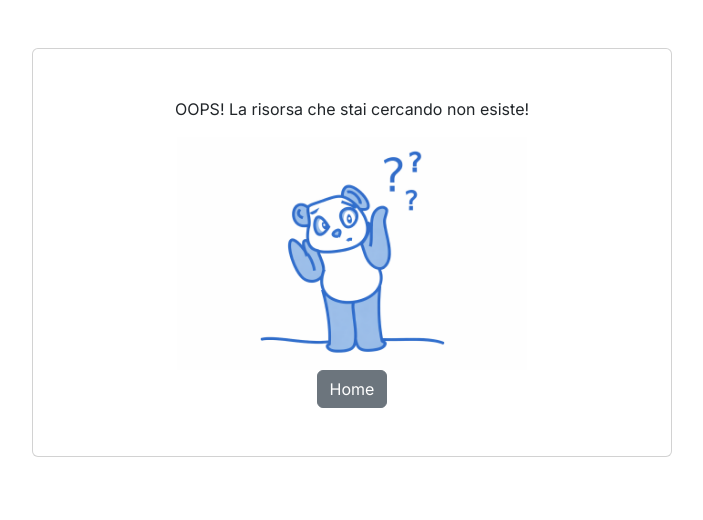
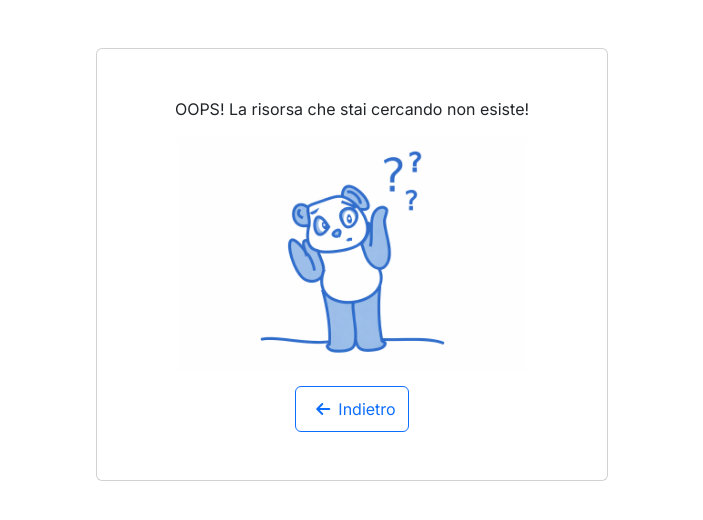
Before and after one commit to MarcoGiaccone/sito-emma, an Angular app in the folder frontend/: page /reserved/not-found in a window 1280 px wide. Shown: the top 520 px of the page, without its empty margins (288-991 px from the left). Built offline with nearby package versions, Linux system fonts and the light colour scheme; no server answers; sample sign-in values are in the browser's storage.

Commit message:
corretto bug nel routing

```diff
--- a/frontend/src/app/components/not-found/not-found.html
+++ b/frontend/src/app/components/not-found/not-found.html
@@ -1,10 +1,10 @@
 <div class="container">
     <div class="d-flex justify-content-center mt-5">
-        <div style="width: 50vw;" class="d-flex flex-column align-items-center card p-5">
+        <div style="width: 40vw;" class="d-flex flex-column align-items-center card p-5">
             <p>OOPS! La risorsa che stai cercando non esiste!</p>
             <img src="/404-bear.png" alt="confused cartoon bear" style="width: 350px;">
-            <div class="d-flex justify-content-center">
-                <button class="btn btn-secondary" (click)="navigate()">{{ buttonText ? buttonText : 'Home' }}</button>
+            <div class="d-flex justify-content-center mt-3">
+                <button class="btn btn-outline-primary" (click)="navigate()"><i class="fas fa-arrow-left m-2"></i>{{ 'Indietro' }}</button>
             </div>
         </div>
     </div>
--- a/frontend/src/app/components/reserved-photos/reserved-photos.ts
+++ b/frontend/src/app/components/reserved-photos/reserved-photos.ts
@@ -34,6 +34,7 @@ export class ReservedPhotos implements OnInit{
 
   ngOnInit(): void {
     this.projectId = this.getProjectIdFromUrl();
+    this.getProject(this.projectId);
     this.getProjectPhotos(this.projectId);
   }
 
@@ -46,13 +47,23 @@ export class ReservedPhotos implements OnInit{
     return projectId
   }
 
+  async getProject(projectId: number): Promise<void> {
+    try {
+      const response = await this.supabase.getProjectById(projectId);
+      console.log(response);
+      if (response.data && response.data.length < 1) {
+        this.resourceNotFound();
+        return
+      }
+    } catch (error) {
+      console.log(error);
+    }
+  }
+
   async getProjectPhotos(projectId: number): Promise<void> {
     try {
       const response = await this.supabase.getPhotosByProjectId(projectId);
-      if (response.data && response.data.length < 1) {
-        this.resourceNotFound();
-        return
-      } else {
+      if (response.status === 200) {
         this.photos = this.mapService.mapPhoto(response.data);
       }
     } catch (error) {
```
Also changed, not shown: frontend/src/app/components/not-found/not-found.ts (+1 -9 lines).
